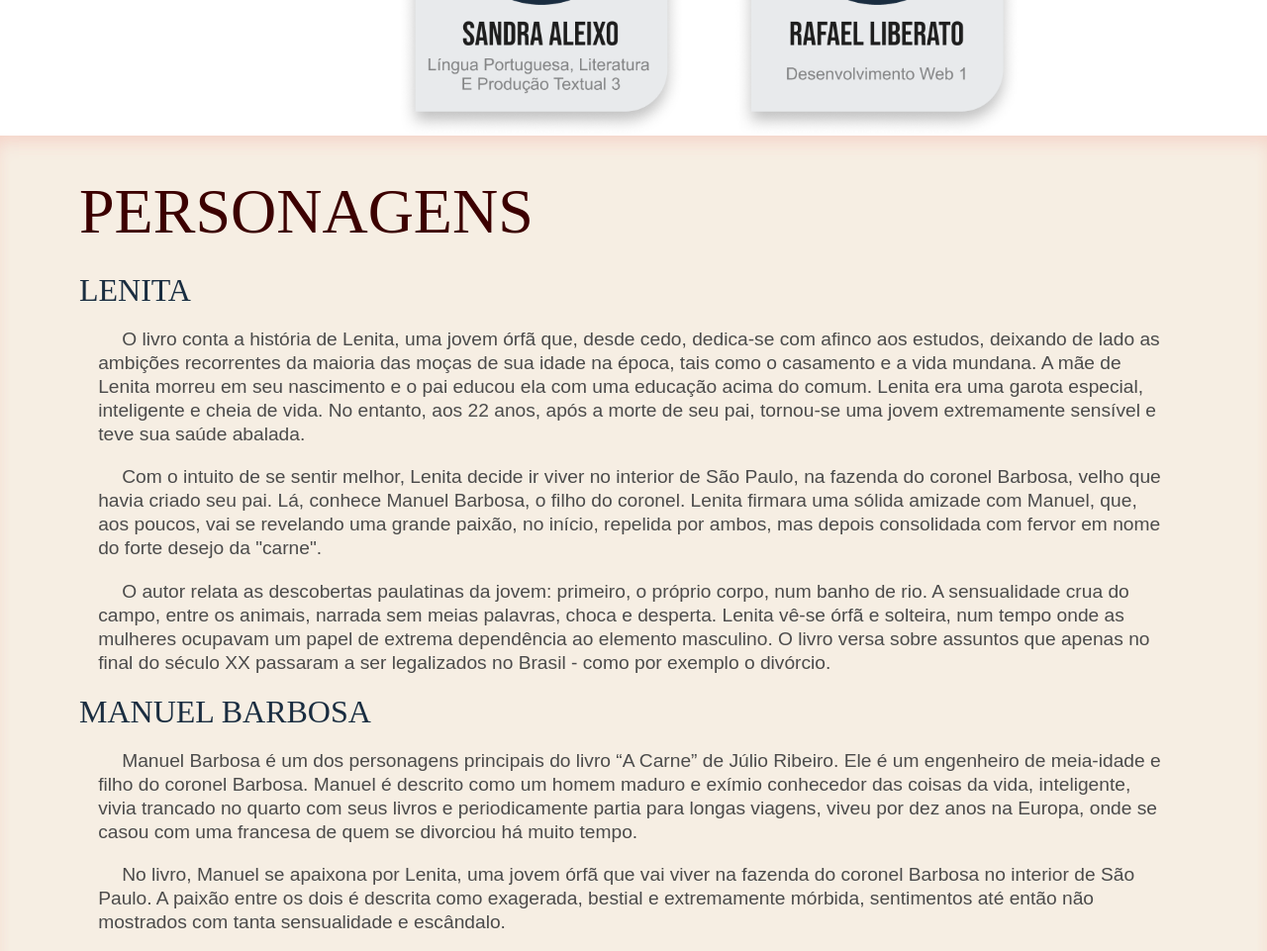
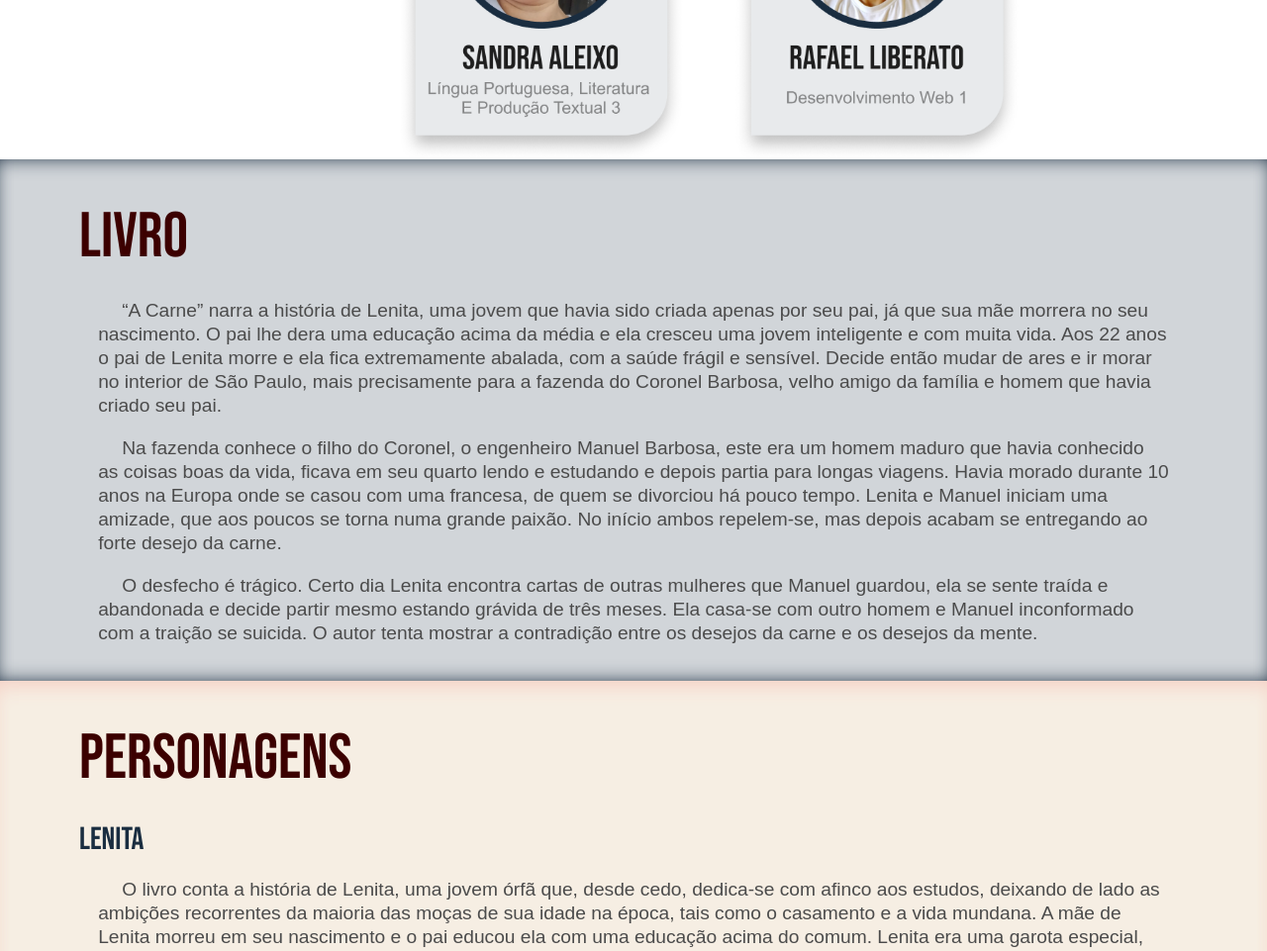
Before and after one commit to isiezz/DW23B0-av04, a plain HTML site: page index.html in a window 1280 px wide. Shown: the part 2620-3581 px from the top of the page at 99% size. Drawn offline with Linux system fonts and the light colour scheme.

Commit message:
ajuste na fonte + seção LIVRO

```diff
--- a/index.html
+++ b/index.html
@@ -96,8 +96,14 @@
 
 
         <div id="livro">
+            <h1>livro</h1>
+            <p>“A Carne” narra a história de Lenita, uma jovem que havia sido criada apenas por seu pai, já que sua mãe morrera no seu nascimento. O pai lhe dera uma educação acima da média e ela cresceu uma jovem inteligente e com muita vida. Aos 22 anos o pai de Lenita morre e ela fica extremamente abalada, com a saúde frágil e sensível. Decide então mudar de ares e ir morar no interior de São Paulo, mais precisamente para a fazenda do Coronel Barbosa, velho amigo da família e homem que havia criado seu pai.</p>
+            <p>Na fazenda conhece o filho do Coronel, o engenheiro Manuel Barbosa, este era um homem maduro que havia conhecido as coisas boas da vida, ficava em seu quarto lendo e estudando e depois partia para longas viagens. Havia morado durante 10 anos na Europa onde se casou com uma francesa, de quem se divorciou há pouco tempo. Lenita e Manuel iniciam uma amizade, que aos poucos se torna numa grande paixão. No início ambos repelem-se, mas depois acabam se entregando ao forte desejo da carne.</p>
+            <p>O desfecho é trágico. Certo dia Lenita encontra cartas de outras mulheres que Manuel guardou, ela se sente traída e abandonada e decide partir mesmo estando grávida de três meses. Ela casa-se com outro homem e Manuel inconformado com a traição se suicida. O autor tenta mostrar a contradição entre os desejos da carne e os desejos da mente.</p>
 
         </div>
+
+
         <div id="personagens">
             <h1>personagens</h1>
             <h2>Lenita</h2>
--- a/style.css
+++ b/style.css
@@ -1,8 +1,10 @@
 @font-face {
     font-family: 'Bebas Neue';
-    src: url('https://fonts.googleapis.com/css2?family=Bebas+Neue&family=Montserrat&display=swap');
+    src: url('BebasNeue-Regular.ttf');
     font-weight: 400;
 }
+
+@import url('https://fonts.googleapis.com/css2?family=Bebas+Neue&family=Montserrat&display=swap');
 
 /* - - - - - GLOBALS - - - - - */
 
@@ -170,6 +172,7 @@ p.danger {
 banner {
     display: flex;
     justify-content: center;
+    width: 100vw;
     height: 55vh;
     padding-top: 3rem;
     background: linear-gradient(180deg, rgba(60,0,0,1) 30%, rgba(255,255,255,1) 90%);
@@ -221,11 +224,21 @@ banner img {
     width: 80%;
 }
 
+#livro {
+    background-color: color-mix(in oklch, transparent, var(--Big-Stone) 20%);
+    box-shadow:
+    inset 0px 8px 20px -10px var(--Big-Stone),
+    inset 0px -8px 20px -10px var(--Big-Stone);
+    padding: 1rem 0;
+}
+
+
 #personagens {
     background-color: var(--White-Linen);
     box-shadow:
     inset 0px 15px 20px -10px var(--Pale-Dogwood),
     inset 0px -15px 20px -10px var(--Pale-Dogwood);
+    padding: 1rem 0 0 0;
 }
 
 .personagem {
@@ -282,6 +295,10 @@ banner img {
         padding: 1rem 5rem 0 5rem;
     }
 
+    #livro {
+        padding: 1rem 5rem;
+    }
+
     .personagem img {
         height: 40vh;
         width: auto;
```
Also changed, not shown: BebasNeue-Regular.ttf (added).
